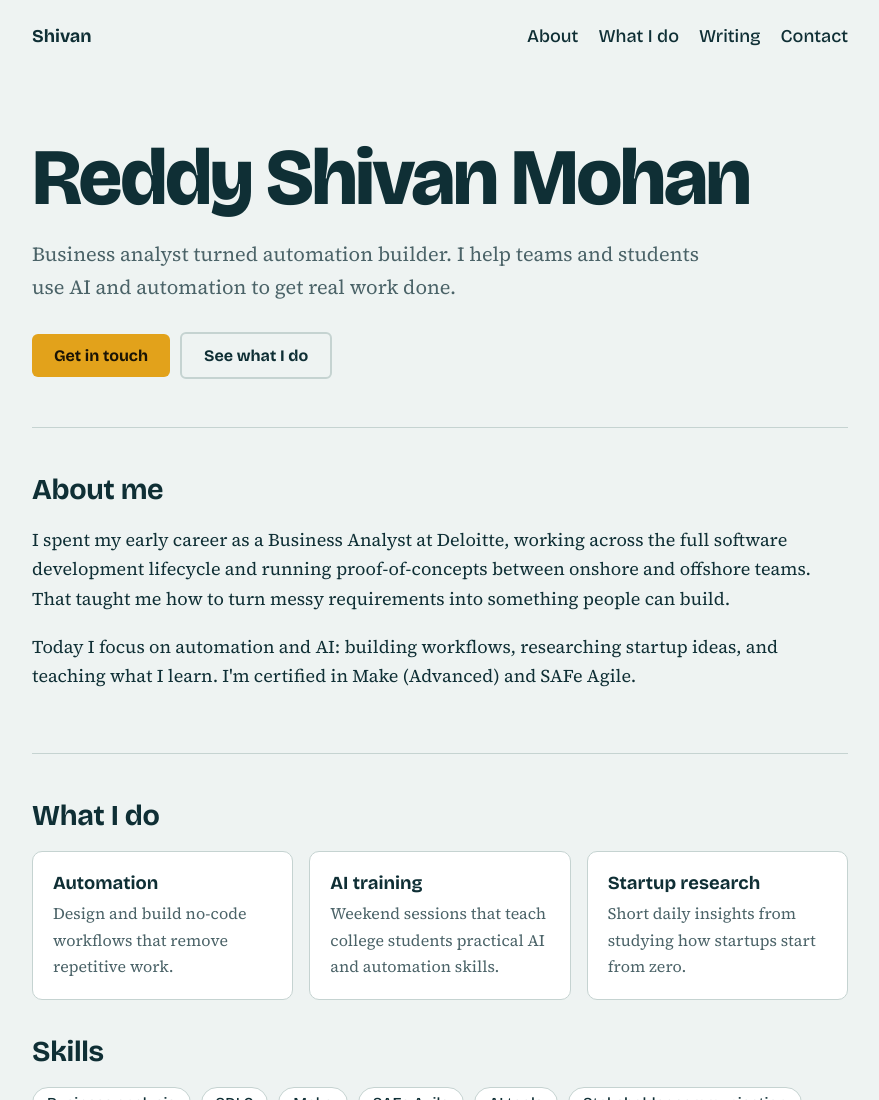
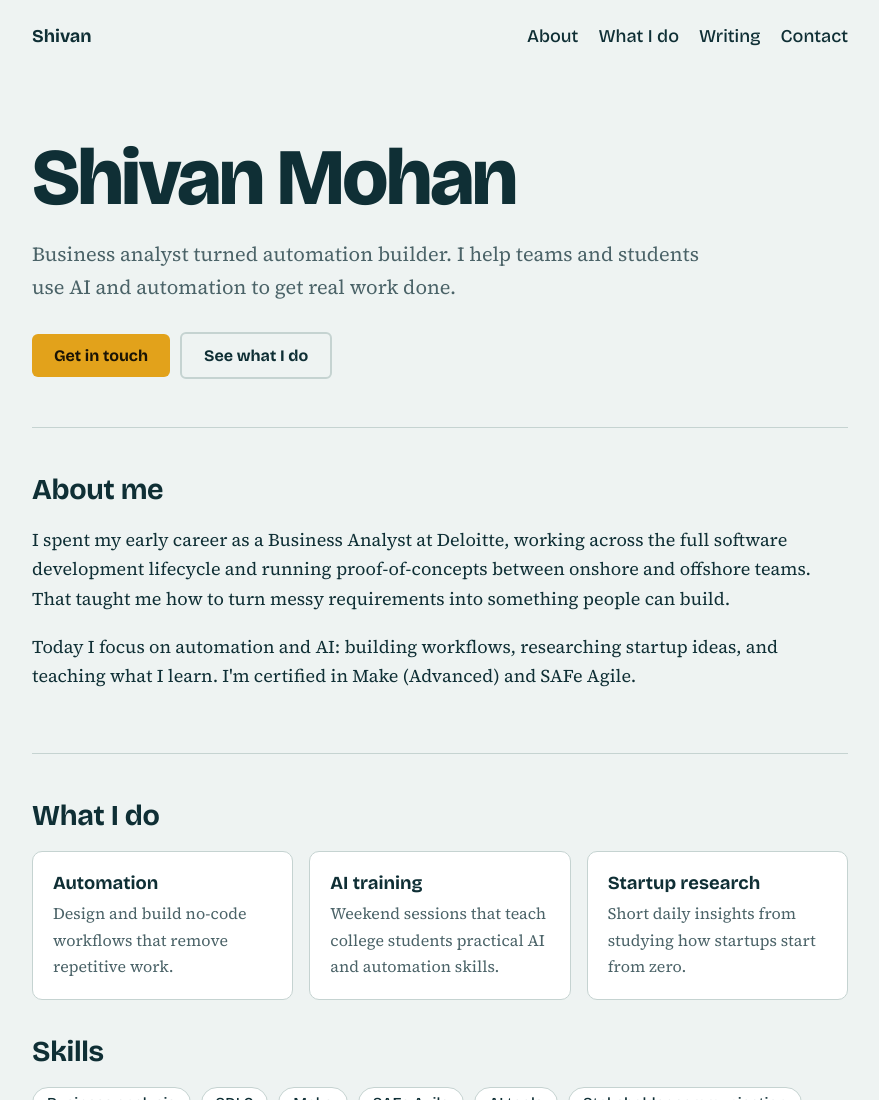
Before and after one commit to Shivan1224/my-website, a plain HTML site: page index.html in a window 1280 px wide. Shown: the top 1100 px of the page, without its empty margins (200-1079 px from the left). Drawn offline with nearby package versions, Linux system fonts and the light colour scheme.

Commit message:
Update index.html

```diff
--- a/index.html
+++ b/index.html
@@ -47,7 +47,7 @@ footer{padding:30px 0 40px;color:var(--muted);font-size:.95rem;border-top:1px so
 <nav><strong>Shivan</strong><div><a href="#about">About</a><a href="#work">What I do</a><a href="#writing">Writing</a><a href="#contact">Contact</a></div></nav>
 
 <header class="hero">
-<h1>Reddy Shivan Mohan</h1>
+<h1> Shivan Mohan</h1>
 <p>Business analyst turned automation builder. I help teams and students use AI and automation to get real work done.</p>
 <a class="btn" href="#contact">Get in touch</a><a class="btn alt" href="#work">See what I do</a>
 </header>
```
